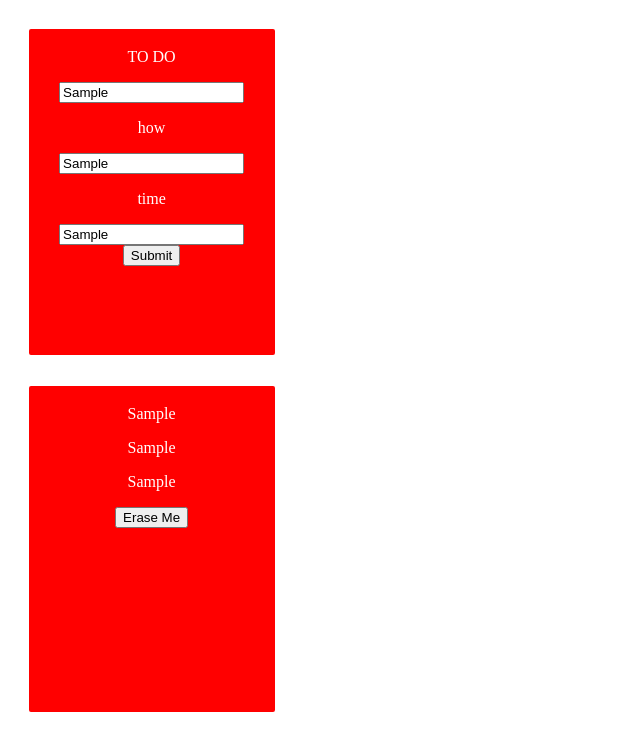
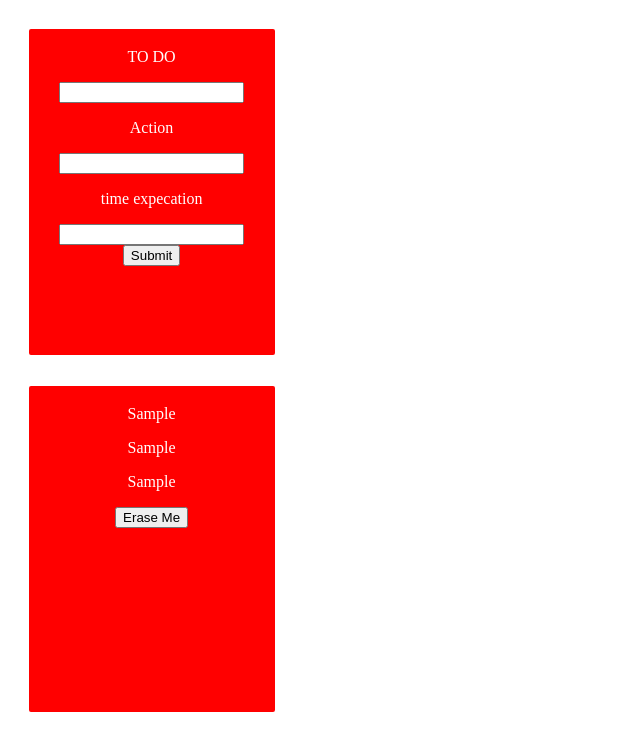
Before and after one commit to staten-island-tech/dom-manipulation-project-jacksonz16, a plain HTML site: page index.html in a window 1280 px wide. Both pictures are taken after typing "Sample", "Sample", "Sample" into the empty fields and a click on the input 151 px from the left and 255 px from the top of the page. Shown: the whole page, without its empty margins (0-640 px from the left). Drawn offline with Linux system fonts and the light colour scheme.

Commit message:
the skeletion

```diff
--- a/app.js
+++ b/app.js
@@ -22,7 +22,11 @@ const DOMselectors = {
       `
     );
   }
-
+  function clearoldinputs(){
+    DOMselectors.value1.value="";
+    DOMselectors.value2.value="";
+    DOMselectors.value3.value="";
+  }
   function erase() {
     let remove = document.querySelectorAll(".btn");
     remove.forEach((button) => {
@@ -35,5 +39,6 @@ const DOMselectors = {
     box.preventDefault();
      create();
      erase();
+     clearoldinputs();
    });
    console.log(DOMselectors);
--- a/index.html
+++ b/index.html
@@ -11,9 +11,9 @@
       <form action="" method="get" id="form">
         <p><label for="name">TO DO </label></p>
         <input type="text" name="name"  class="input1" />
-        <p><label for="name">how </label></p>
+        <p><label for="name">Action </label></p>
         <input type="text" name="name"  class="input2"  />
-        <p><label for="name">time </label></p>
+        <p><label for="name">time expecation </label></p>
         <input type="text" name="name"  class="input3"  />
         <input type="submit" id="submit" />
       </form>
@@ -61,4 +61,4 @@
 
 </body>
 </html> -->
-<!-- NOTE TO SELF TRY AND COPY AND PASTING FIRST ATTEMP CODE TO MAKE DISIGN LOOK OK -->
+<!-- NOTE TO SELF TRY AND COPY AND PASTING FIRST ATTEMP CODE TO MAKE DISIGN LOOK OK BUT IF THE DEADLINE DOES HAPPEN  THIS SHOULD HIT ALL THE MINUMIN POINT-->
```
